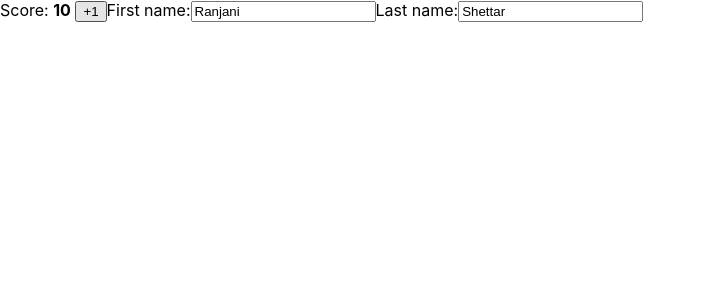
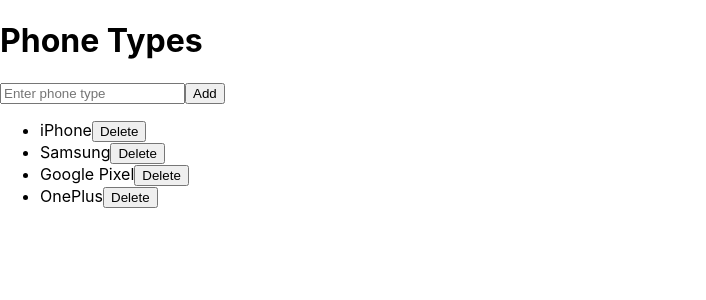
Before and after one commit to MohamedHany17m8/react, a React (Create React App) app: page / in a window 1280 px wide. Shown: the top 300 px of the page, without its empty margins (0-706 px from the left). Built offline with nearby package versions, Linux system fonts and the light colour scheme.

Commit message:
array adding and deleting using states

```diff
--- a/src/App.js
+++ b/src/App.js
@@ -1,49 +1,63 @@
 import React from "react";
-import FormComponent from "./FormComponent";
 import { useState } from "react";
-const App = () => {
-  const [player, setPlayer] = useState({
-    firstName: "Ranjani",
-    lastName: "Shettar",
-    score: 10,
-  });
 
-  function handlePlusClick() {
-    setPlayer({
-      ...player,
-      score: player.score + 1,
+function PhoneList() {
+  const [phones, setPhones] = useState([
+    { id: 1, type: "iPhone" },
+    { id: 2, type: "Samsung" },
+    { id: 3, type: "Google Pixel" },
+    { id: 4, type: "OnePlus" },
+  ]);
+  const [newPhone, setNewPhone] = useState("");
+  const [nextId, setNextId] = useState(5);
+
+  const addPhone = () => {
+    if (newPhone.trim()) {
+      setPhones((prev) => [...prev, { id: nextId, type: newPhone }]);
+      setNextId((prev) => prev + 1);
+      setNewPhone("");
+    }
+  };
+
+  const deletePhone = (id) => {
+    setPhones((prevPhones) => {
+      const index = prevPhones.findIndex((phone) => phone.id === id);
+      if (index !== -1) {
+        const newPhones = [...prevPhones];
+        newPhones.splice(index, 1);
+        return newPhones;
+      }
+      return prevPhones;
     });
-  }
+  };
+  const handleKeyDown = (e) => {
+    if (e.key === "Enter") {
+      addPhone();
+    }
+  };
+  return (
+    <div>
+      <h1>Phone Types</h1>
+      <div>
+        <input
+          type="text"
+          value={newPhone}
+          onChange={(e) => setNewPhone(e.target.value)}
+          placeholder="Enter phone type"
+          onKeyDown={handleKeyDown} // Add this line
+        />
+        <button onClick={addPhone}>Add</button>
+      </div>
+      <ul>
+        {phones.map((phone) => (
+          <li key={phone.id}>
+            {phone.type}
+            <button onClick={() => deletePhone(phone.id)}>Delete</button>
+          </li>
+        ))}
+      </ul>
+    </div>
+  );
+}
 
-  function handleFirstNameChange(e) {
-    setPlayer({
-      ...player,
-      firstName: e.target.value,
-    });
-  }
-
-  function handleLastNameChange(e) {
-    setPlayer({
-      ...player,
-      lastName: e.target.value,
-    });
-  }
-  return (
-    <>
-      <label>
-        Score: <b>{player.score}</b>{" "}
-        <button onClick={handlePlusClick}>+1</button>
-      </label>
-      <label>
-        First name:
-        <input value={player.firstName} onChange={handleFirstNameChange} />
-      </label>
-      <label>
-        Last name:
-        <input value={player.lastName} onChange={handleLastNameChange} />
-      </label>
-    </>
-  );
-};
-
-export default App;
+export default PhoneList;
```
